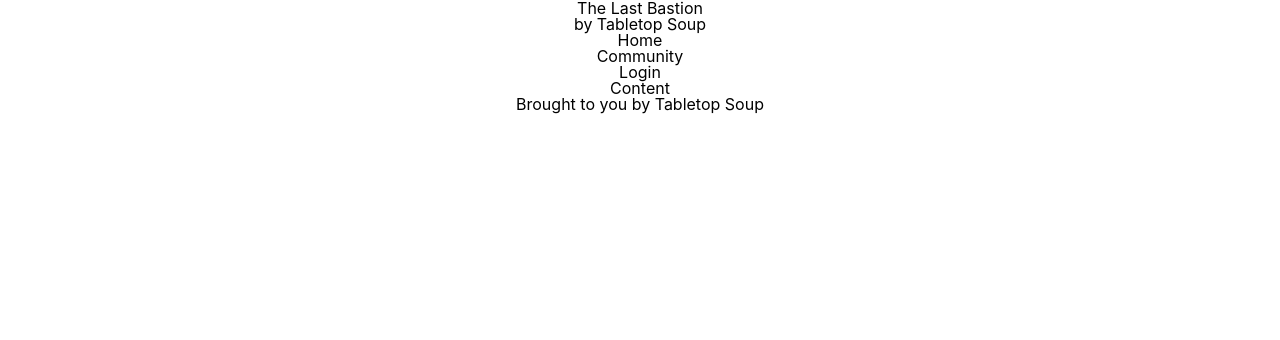
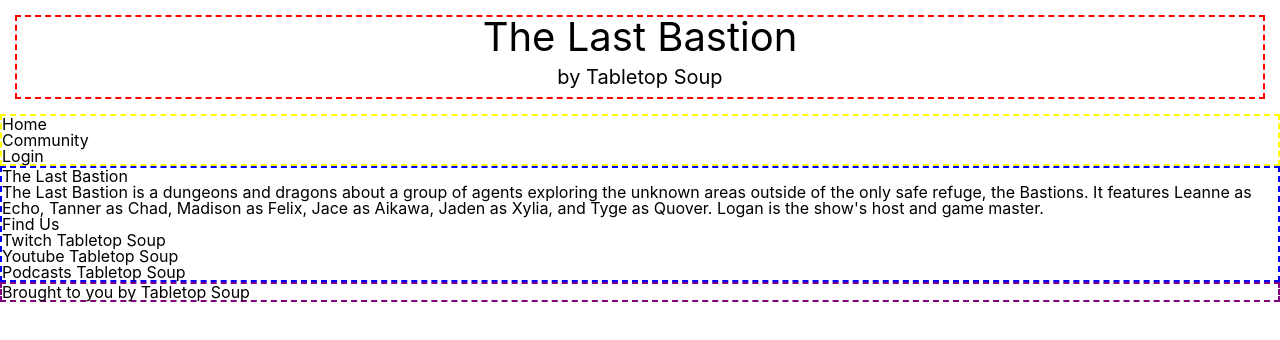
Before and after one commit to JaceRogers12/tabletop-soup, a React (Create React App) app: page / in a window 1280 px wide. Shown: the top 340 px of the page. Built offline with nearby package versions, Linux system fonts and the light colour scheme.

Commit message:
edited styles, added content files for home page

```diff
--- a/src/App.js
+++ b/src/App.js
@@ -1,6 +1,6 @@
-import './styles/App.css';
 import Header from "./components/Header.js";
 import Navigation from "./components/Navigation.js";
+import Content from "./components/Content.js";
 import Footer from "./components/Footer.js";
 
 function App() {
@@ -8,7 +8,7 @@
     <div className="App">
       <Header />
       <Navigation />
-      <div>Content </div>
+      <Content />
       <Footer />
     </div>
   );
--- /dev/null
+++ b/src/components/Content.js
@@ -0,0 +1,14 @@
+import React from "react";
+import Summary from "./Summary.js";
+import FindUs from "./FindUs.js";
+
+function Content() {
+    return (
+        <div className="content">
+            <Summary />
+            <FindUs />
+        </div>
+    );
+};
+
+export default Content;
--- /dev/null
+++ b/src/components/FindUs.js
@@ -0,0 +1,14 @@
+import React from "react";
+
+function FindUs() {
+    return (
+        <div className="findUs">
+            <h1>Find Us</h1>
+            <p>{`Twitch ${"Tabletop Soup"}`}</p>
+            <p>{`Youtube ${"Tabletop Soup"}`}</p>
+            <p>{`Podcasts ${"Tabletop Soup"}`}</p>
+        </div>
+    );
+};
+
+export default FindUs;
--- a/src/components/Navigation.js
+++ b/src/components/Navigation.js
@@ -3,7 +3,7 @@
 
 function Navigation() {
     return (
-        <div > {/*The divs below need to be replaced with Links. */}
+        <div className="navigation" > {/*The divs below need to be replaced with Links. */}
             <div >Home </div>
             <div >Community </div>
             <div >{"Login" || "Profile"}</div> {/*It should show login if the user isn't logged in and profile if they are */}
--- /dev/null
+++ b/src/components/Summary.js
@@ -0,0 +1,12 @@
+import React from "react";
+
+function Summary() {
+    return (
+        <div className="summary">
+            <h1>The Last Bastion</h1>
+            <p>The Last Bastion is a dungeons and dragons about a group of agents exploring the unknown areas outside of the only safe refuge, the Bastions. It features Leanne as Echo, Tanner as Chad, Madison as Felix, Jace as Aikawa, Jaden as Xylia, and Tyge as Quover. Logan is the show's host and game master. </p>
+        </div>
+    );
+};
+
+export default Summary;
--- a/src/index.js
+++ b/src/index.js
@@ -6,6 +6,7 @@
 
 import "./styles/reset.css";
 import './styles/index.css';
+import './styles/App.css';
 
 const root = ReactDOM.createRoot(document.getElementById('root'));
 root.render(
--- a/src/styles/App.css
+++ b/src/styles/App.css
@@ -1,38 +1,23 @@
-.App {
+.header {
   text-align: center;
+  font-size: 40px;
+  margin: 15px;
+  border: 2px dashed red;
 }
 
-.App-logo {
-  height: 40vmin;
-  pointer-events: none;
+.header h2 {
+  font-size: 20px;
+  margin: 10px;
 }
 
-@media (prefers-reduced-motion: no-preference) {
-  .App-logo {
-    animation: App-logo-spin infinite 20s linear;
-  }
+.navigation {
+  border: 2px dashed yellow;
 }
 
-.App-header {
-  background-color: #282c34;
-  min-height: 100vh;
-  display: flex;
-  flex-direction: column;
-  align-items: center;
-  justify-content: center;
-  font-size: calc(10px + 2vmin);
-  color: white;
+.footer {
+  border: 2px dashed purple;
 }
 
-.App-link {
-  color: #61dafb;
+.content {
+  border: 2px dashed blue;
 }
-
-@keyframes App-logo-spin {
-  from {
-    transform: rotate(0deg);
-  }
-  to {
-    transform: rotate(360deg);
-  }
-}
```
